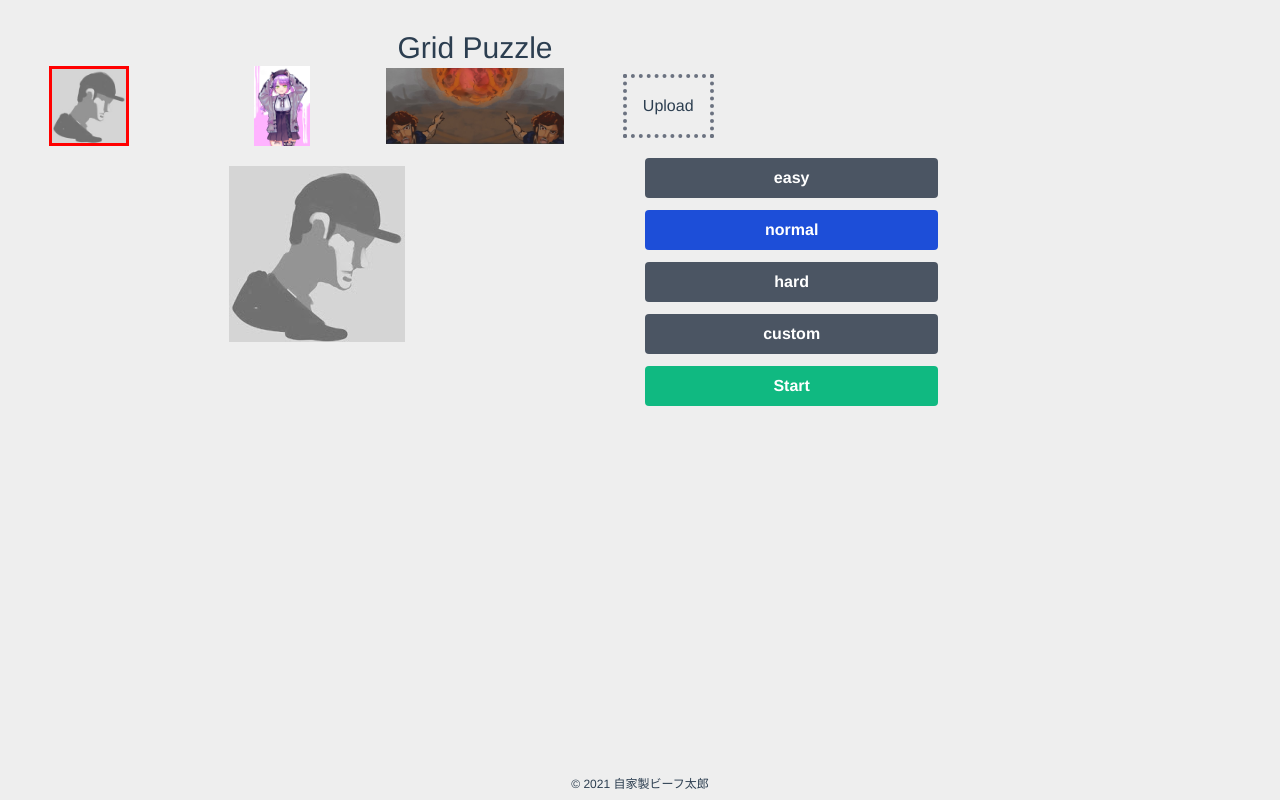
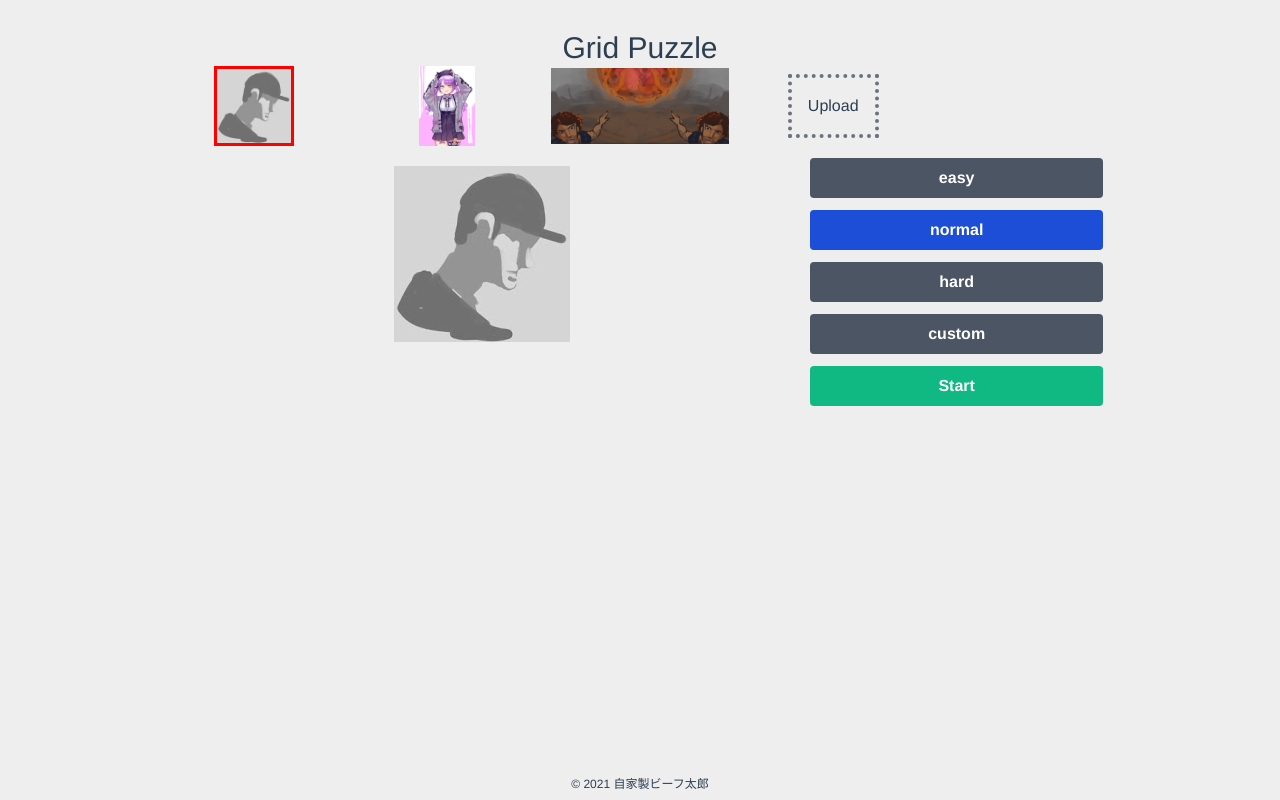
Before and after one commit to NekoBeaf/grid-puzzle, a Vue app: page / in a window 1280 px wide. Built offline with nearby package versions, Linux system fonts and the light colour scheme.

Commit message:
class名誤記修正

```diff
--- a/src/App.vue
+++ b/src/App.vue
@@ -1,6 +1,6 @@
 <template>
   <div id="app" class="container mx-auto">
-    <div id="content" class="container max-auto">
+    <div id="content" class="container mx-auto">
       <h1 class="text-3xl">Grid Puzzle</h1>
       <select-image ref="select" @select="select" />
       <div class="grid grid-cols-3">
```
